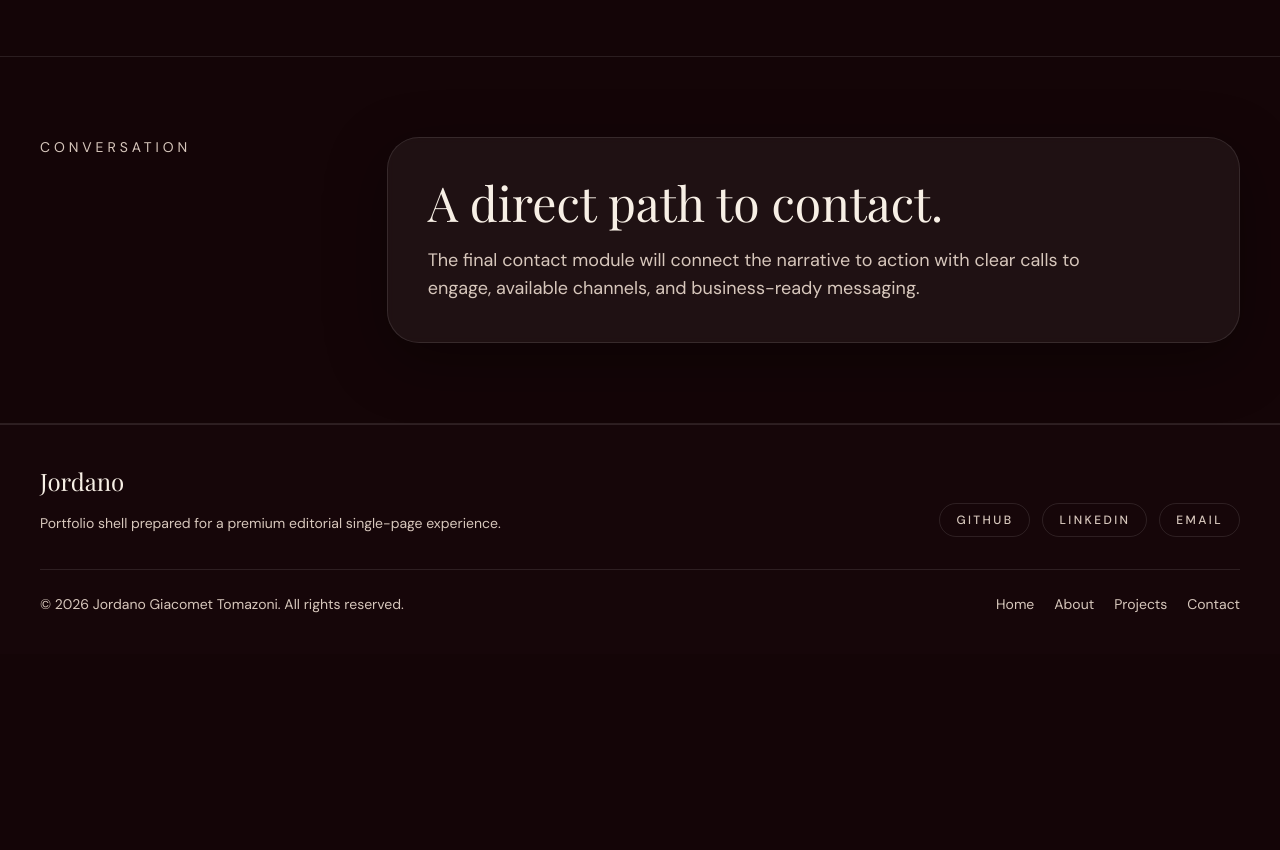
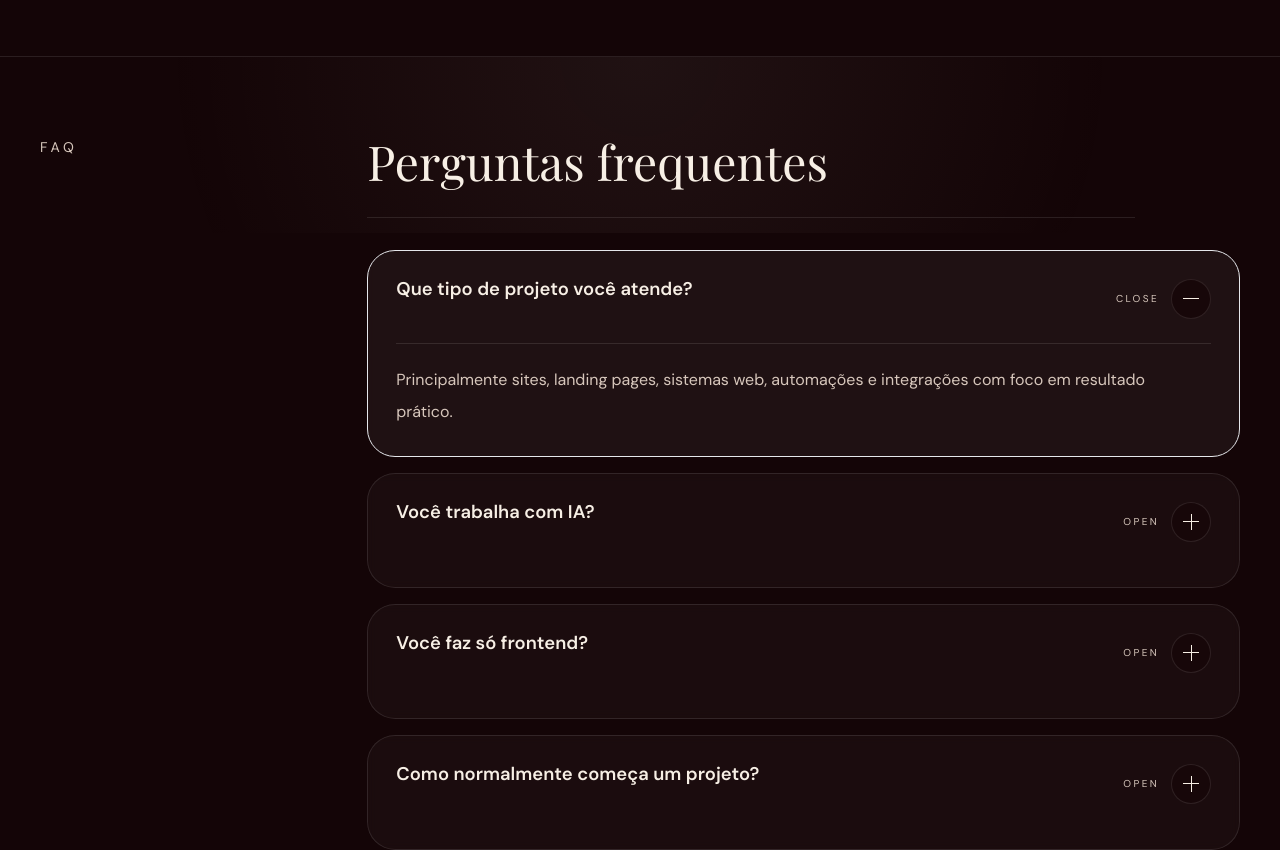
Before and after one commit to jordanogiacomet/portfolio-jordano, a Next.js app: page / in a window 1280 px wide. Shown: the part 8720-9570 px from the top of the page. Before the commit the page ends 9374 px from the top, so only its background shows below. Built offline with nearby package versions, Linux system fonts and the light colour scheme; a web font is replaced by a local one.

Commit message:
feat: US-011 - FAQ section

```diff
--- a/app/page.tsx
+++ b/app/page.tsx
@@ -1,5 +1,6 @@
 import { About } from "@/components/About";
 import { Experience } from "@/components/Experience";
+import { FAQ } from "@/components/FAQ";
 import { Footer } from "@/components/Footer";
 import { Hero } from "@/components/Hero";
 import { Navbar } from "@/components/Navbar";
@@ -35,6 +36,7 @@ export default function HomePage() {
         <Stack />
         <Experience />
         <Studies />
+        <FAQ />
 
         {sections.map((section) => (
           <section
--- /dev/null
+++ b/components/FAQ.tsx
@@ -0,0 +1,135 @@
+"use client";
+
+import { useState } from "react";
+
+import faqContent from "@/data/faq.json";
+
+type FAQItem = {
+  question: string;
+  answer: string;
+};
+
+type FAQContent = {
+  heading: string;
+  items: FAQItem[];
+};
+
+const content = faqContent as FAQContent;
+
+export function FAQ() {
+  const [openIndex, setOpenIndex] = useState<number | null>(
+    content.items.length > 0 ? 0 : null
+  );
+
+  if (content.items.length === 0) {
+    return null;
+  }
+
+  return (
+    <section
+      id="faq"
+      aria-labelledby="faq-heading"
+      className="relative border-b border-white/10 px-4 py-20 sm:px-6 lg:px-10"
+    >
+      <div
+        aria-hidden="true"
+        className="absolute inset-x-0 top-0 h-44 bg-[radial-gradient(circle_at_top,_rgba(243,235,221,0.06),_transparent_72%)]"
+      />
+      <div
+        aria-hidden="true"
+        className="absolute left-[12%] top-20 h-48 w-48 rounded-full bg-accent/10 blur-3xl"
+      />
+
+      <div className="relative mx-auto max-w-7xl">
+        <div className="grid gap-8 lg:grid-cols-[0.32fr_1fr] lg:gap-12">
+          <div>
+            <p className="text-sm uppercase tracking-[0.28em] text-text-secondary">FAQ</p>
+          </div>
+
+          <div>
+            <header className="max-w-3xl border-b border-white/10 pb-8">
+              <h2
+                id="faq-heading"
+                className="font-display text-4xl text-text-primary sm:text-5xl"
+              >
+                {content.heading}
+              </h2>
+            </header>
+
+            <div className="mt-8 space-y-4">
+              {content.items.map((item, index) => {
+                const isOpen = openIndex === index;
+                const answerId = `faq-answer-${index}`;
+                const buttonId = `faq-question-${index}`;
+
+                return (
+                  <article
+                    key={item.question}
+                    className={`rounded-[1.75rem] border bg-white/[0.03] backdrop-blur-sm transition-colors duration-300 ${
+                      isOpen
+                        ? "border-[#f3ebdd]/24 bg-white/[0.05]"
+                        : "border-white/10 hover:border-white/20 hover:bg-white/[0.045]"
+                    }`}
+                  >
+                    <h3>
+                      <button
+                        id={buttonId}
+                        type="button"
+                        aria-expanded={isOpen}
+                        aria-controls={answerId}
+                        className="flex w-full items-start justify-between gap-6 px-6 py-6 text-left sm:px-7"
+                        onClick={() =>
+                          setOpenIndex((currentIndex) =>
+                            currentIndex === index ? null : index
+                          )
+                        }
+                      >
+                        <span className="flex-1 font-body text-lg font-semibold leading-7 text-text-primary sm:text-[1.15rem]">
+                          {item.question}
+                        </span>
+
+                        <span className="flex shrink-0 items-center gap-3 pt-1">
+                          <span className="text-[10px] uppercase tracking-[0.24em] text-text-secondary">
+                            {isOpen ? "Close" : "Open"}
+                          </span>
+                          <span
+                            aria-hidden="true"
+                            className="relative inline-flex h-10 w-10 items-center justify-center rounded-full border border-white/10 bg-[#170709] text-text-primary"
+                          >
+                            <span className="absolute h-px w-4 bg-current" />
+                            <span
+                              className={`absolute h-4 w-px bg-current transition-transform duration-300 ${
+                                isOpen ? "scale-y-0" : "scale-y-100"
+                              }`}
+                            />
+                          </span>
+                        </span>
+                      </button>
+                    </h3>
+
+                    <div
+                      id={answerId}
+                      role="region"
+                      aria-labelledby={buttonId}
+                      className={`grid overflow-hidden px-6 transition-[grid-template-rows,opacity,padding] duration-300 ease-out sm:px-7 ${
+                        isOpen
+                          ? "grid-rows-[1fr] pb-6 opacity-100 sm:pb-7"
+                          : "grid-rows-[0fr] pb-0 opacity-0"
+                      }`}
+                    >
+                      <div className="min-h-0 overflow-hidden border-t border-white/10 pt-5">
+                        <p className="max-w-3xl font-body text-base leading-8 text-text-secondary">
+                          {item.answer}
+                        </p>
+                      </div>
+                    </div>
+                  </article>
+                );
+              })}
+            </div>
+          </div>
+        </div>
+      </div>
+    </section>
+  );
+}
--- /dev/null
+++ b/data/faq.json
@@ -0,0 +1,21 @@
+{
+  "heading": "Perguntas frequentes",
+  "items": [
+    {
+      "question": "Que tipo de projeto você atende?",
+      "answer": "Principalmente sites, landing pages, sistemas web, automações e integrações com foco em resultado prático."
+    },
+    {
+      "question": "Você trabalha com IA?",
+      "answer": "Sim. Sobretudo em fluxos aplicados: extração, classificação, geração de conteúdo estruturado, assistentes e suporte operacional."
+    },
+    {
+      "question": "Você faz só frontend?",
+      "answer": "Não. Meu foco é full-stack, com atenção tanto para interface quanto para backend, arquitetura e entrega completa."
+    },
+    {
+      "question": "Como normalmente começa um projeto?",
+      "answer": "Começa por entendimento do problema, definição do escopo e um PRD enxuto para transformar necessidade em execução clara."
+    }
+  ]
+}
--- a/prd.json
+++ b/prd.json
@@ -532,7 +532,7 @@
     {
       "id": "US-011",
       "title": "FAQ section",
-      "passes": false,
+      "passes": true,
       "description": "Build an accordion-style FAQ that addresses the most common questions about project types, stack, and workflow.",
       "acceptanceCriteria": [
         "Section heading sourced from data/faq.json",
```
Also changed, not shown: progress.txt, 1 other file (tests, documents, lock files or other folders).
